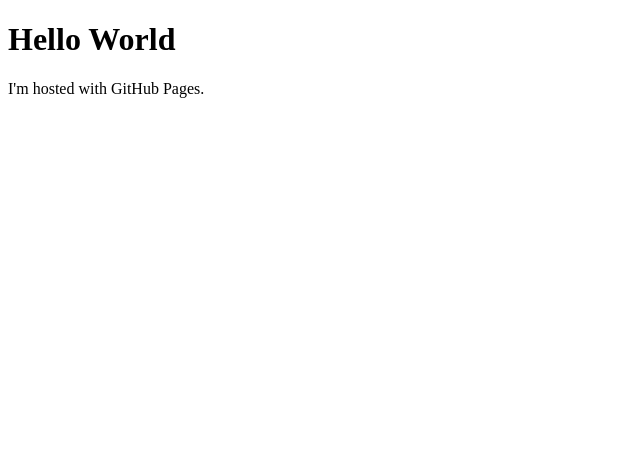
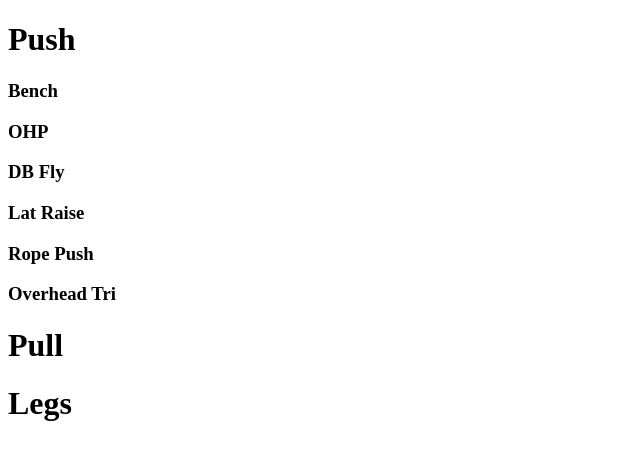
Before and after one commit to ashwinlal16/ashwinlal16.github.io, a plain HTML site: page index.html in a window 1280 px wide. Shown: the whole page, without its empty margins (0-640 px from the left). Drawn offline with Linux system fonts and the light colour scheme.

Commit message:
Update index.html

```diff
--- a/index.html
+++ b/index.html
@@ -1,7 +1,27 @@
 <!DOCTYPE html>
 <html>
+
 <body>
-<h1>Hello World</h1>
-<p>I'm hosted with GitHub Pages.</p>
+<h1>Push</h1>
+
+<h3>Bench</h3>
+
+
+
+<h3>OHP</h3>
+
+<h3>DB Fly</h3>
+
+<h3>Lat Raise</h3>
+
+<h3>Rope Push</h3>
+
+<h3>Overhead Tri</h3>
+
+
+
+<h1>Pull</h1>
+<h1>Legs</h1>
+
 </body>
 </html>
```
